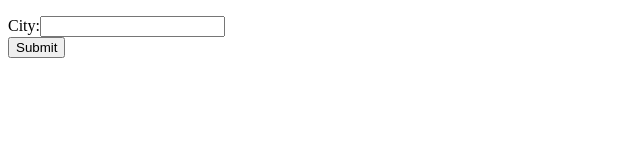
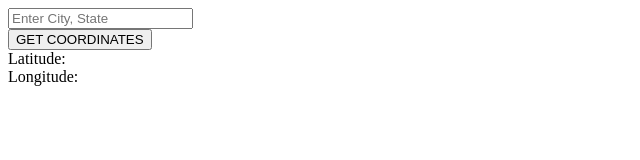
Before and after one commit to moabullon/Geolocator, a plain HTML site: page index.html in a window 1280 px wide. Shown: the whole page, without its empty margins (0-640 px from the left). Drawn offline with nearby package versions, Linux system fonts and the light colour scheme.

Commit message:
Update index.html

```diff
--- a/index.html
+++ b/index.html
@@ -1,24 +1,29 @@
 <!DOCTYPE html>
 <html>
-  <head>
+
+<head>
     <meta charset="utf-8">
-    <title>Google Geolocator</title>
-    <script src="https://cdnjs.cloudflare.com/ajax/libs/jquery/3.1.1/jquery.js"></script>
-    <script type="text/javascript" src="main.js"></script>
+    <link rel="stylesheet" href="style.css">
+    <link href="https://fonts.googleapis.com/css?family=Lato" rel="stylesheet">
+    <title>Weather App</title>
+</head>
 
-
-  </head>
-  <body>
-    <div class="nav-search">
-    <p>
-      City:<input id="city-info"></input>
-    </br>
-    <button onclick="run()">Submit</button>
-  </p>
-  </div>
+<body>
+    <section><input type="text" placeholder="Enter City, State" id="location"></section>
+    <button onclick="run()">GET COORDINATES</button>
+    <section>
+        <div>Latitude:
+            <span id="latcoordinates"></span>
+        </div>
+        <div>Longitude:
+            <span id="longcoordinates"></span>
+        </div>
+    </section>
 
 
 
+    <script src="https://cdnjs.cloudflare.com/ajax/libs/jquery/3.1.1/jquery.js"></script>
+    <script src="main.js"></script>
+</body>
 
-  </body>
 </html>
```
